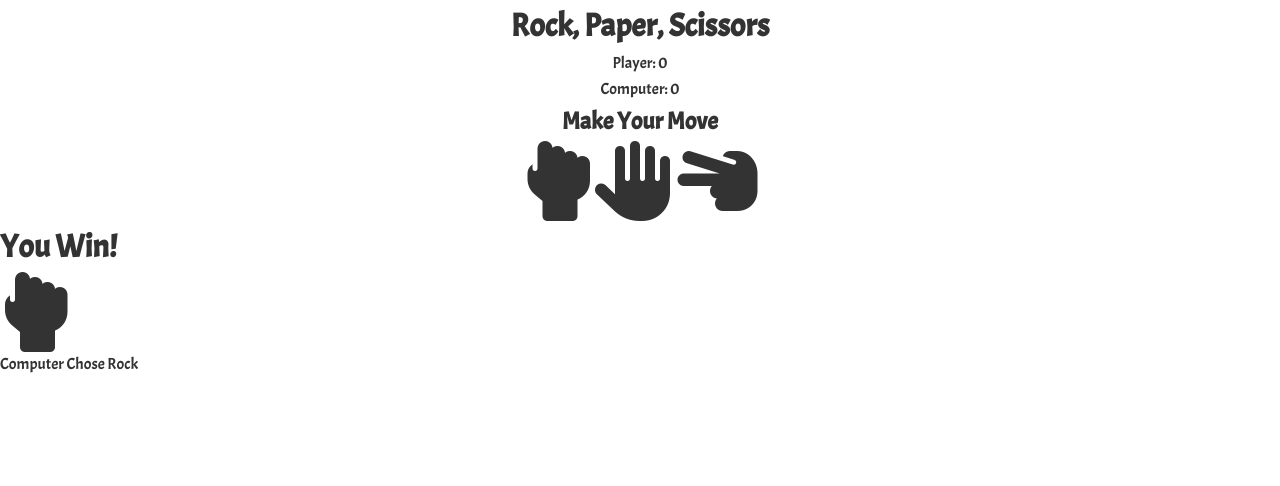
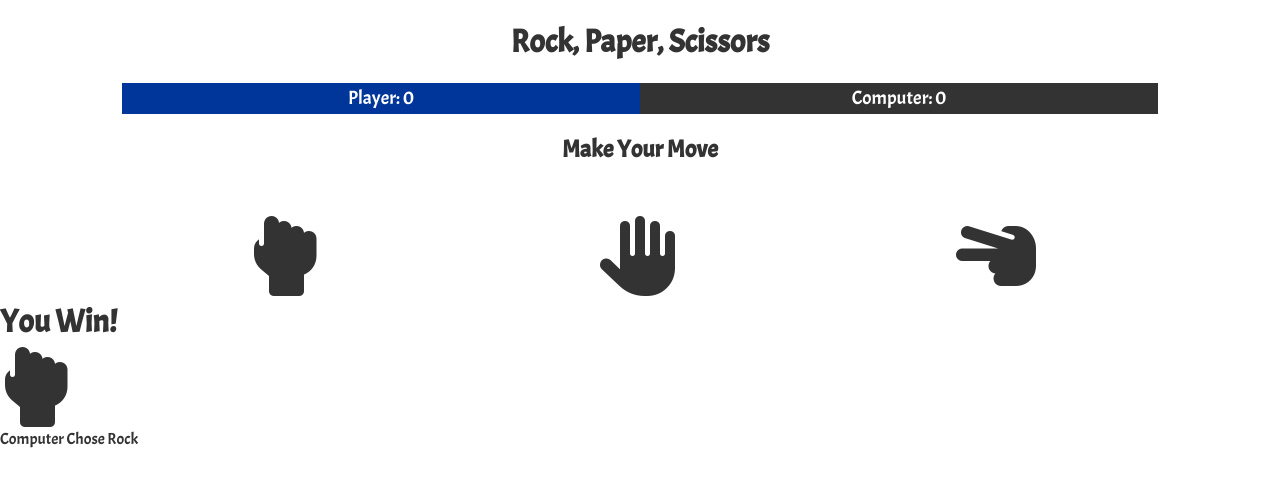
Before and after one commit to Swarbzz/RPS-Pure-JavaScript, a plain HTML site: page index.html in a window 1280 px wide. Drawn offline with Linux system fonts and the light colour scheme.

Commit message:
finished styling the primary rock, paper and scissor symbols

```diff
--- a/css/style.css
+++ b/css/style.css
@@ -45,3 +45,55 @@ body {
   background: var(--primary-color);
   color: #fff;
 }
+
+.header {
+  text-align: center;
+  margin: 1rem 0;
+}
+
+.header h1 {
+  margin-bottom: 1rem;
+}
+
+.score {
+  display: grid;
+  grid-template-columns: repeat(2, 1fr);
+  font-size: 1.2rem;
+  color: #fff
+}
+
+.score p:first-child {
+  background: var(--primary-color);
+}
+
+.score p:last-child {
+  background: var(--dark-color);
+}
+
+.choices {
+  display: grid;
+  grid-template-columns: repeat(3, 1fr);
+  grid-gap: 2rem;
+  margin-top: 3rem;
+  text-align: center;
+}
+
+.choice {
+  cursor: pointer;
+}
+
+.choice:hover {
+  color: var(--primary-color);
+}
+
+@media(max-width: 700px) {
+  .choice {
+    font-size: 110px;
+  }
+}
+
+@media(max-width: 500px) {
+  .choice {
+    font-size: 80px;
+  }
+}
```
